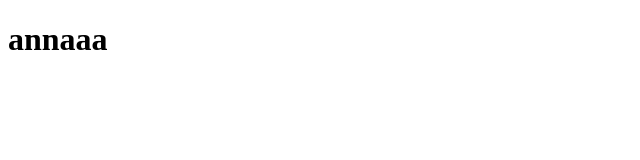
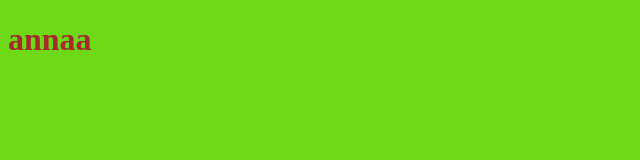
Before and after one commit to mostafamajdi/myproject-, a plain HTML site: page index.html in a window 1280 px wide. Shown: the whole page, without its empty margins (0-640 px from the left). Drawn offline with Linux system fonts and the light colour scheme.

Commit message:
changing style for the title

```diff
--- a/app.css
+++ b/app.css
@@ -2,5 +2,5 @@ h1{
     color: brown;
 }
 body{
-    background: rgb(255, 105, 135);
+    background: rgb(110, 217, 23);
 }
--- a/index.html
+++ b/index.html
@@ -3,10 +3,11 @@
 <head>
     <meta charset="UTF-8">
     <meta name="viewport" content="width=device-width, initial-scale=1.0">
+    <link rel="stylesheet" href="app.css">
     <title>Document</title>
 </head>
 <body>
-    <h1>annaaa</h1>
+    <h1>annaa</h1>
     <script src="med.js"></script>
 </body>
 </html>
```
